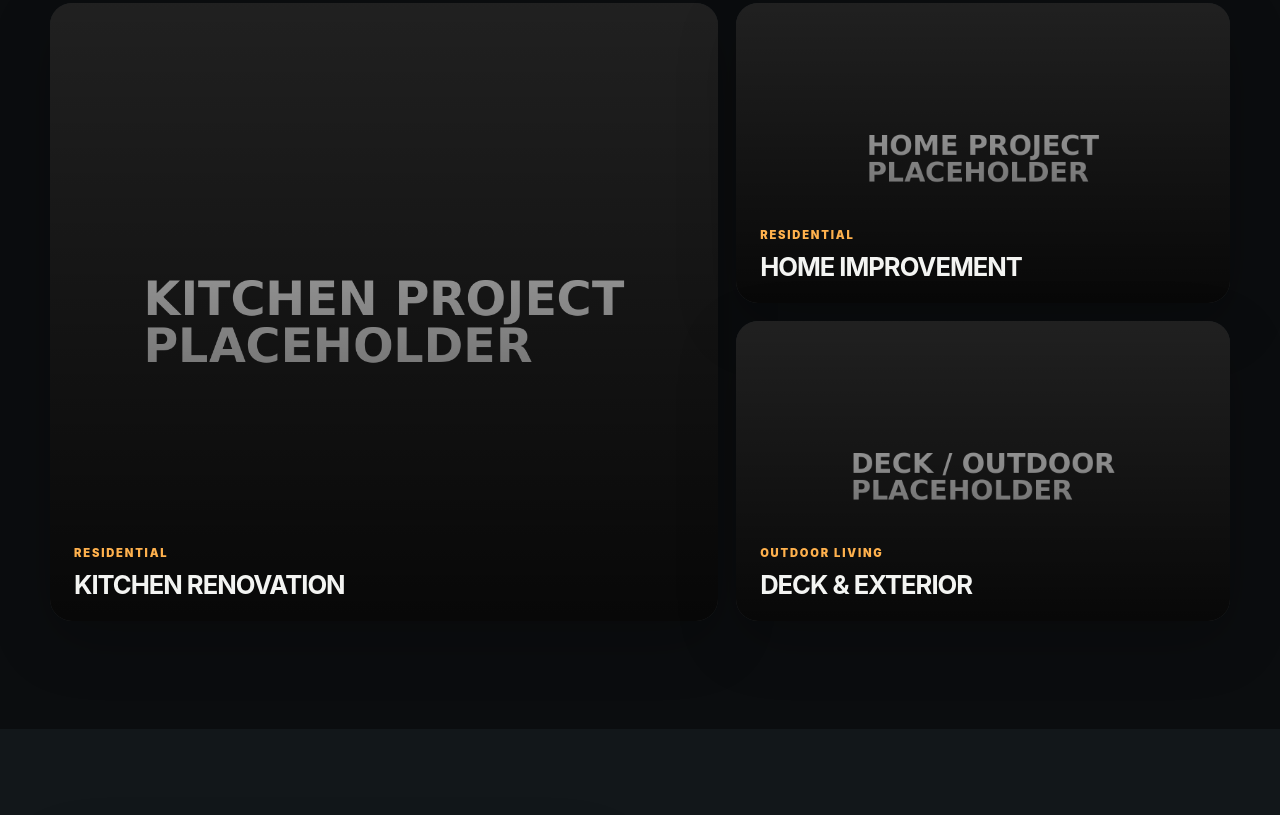
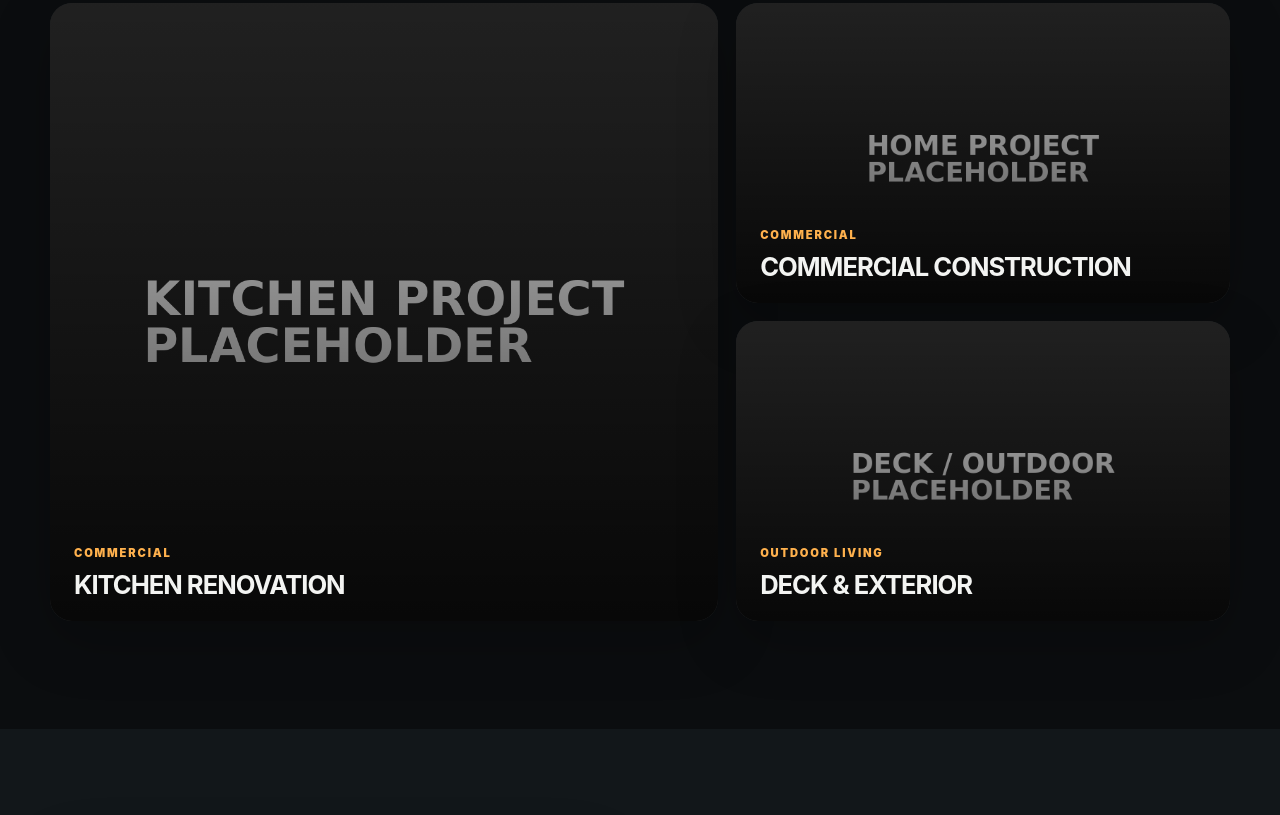
Before and after one commit to jhinkle5/job-1, a plain HTML site: page index.html in a window 1280 px wide. Shown: the part 1981-2796 px from the top of the page. Drawn offline with Linux system fonts and the light colour scheme.

Commit message:
Change project types from Residential to Commercial

```diff
--- a/index.html
+++ b/index.html
@@ -709,11 +709,11 @@
         <div class="project-grid reveal">
           <a class="project" href="#">
             <img src="project-kitchen.png" alt="Kitchen remodeling project">
-            <div class="project-copy"><small>Residential</small><h3>Kitchen Renovation</h3></div>
+            <div class="project-copy"><small>Commercial</small><h3>Kitchen Renovation</h3></div>
           </a>
           <a class="project" href="#">
-            <img src="project-home.png" alt="Residential construction project">
-            <div class="project-copy"><small>Residential</small><h3>Home Improvement</h3></div>
+            <img src="project-home.png" alt="Commercial construction project">
+            <div class="project-copy"><small>Commercial</small><h3>Commercial Construction</h3></div>
           </a>
           <a class="project" href="#">
             <img src="project-deck.png" alt="Outdoor construction project">
```
